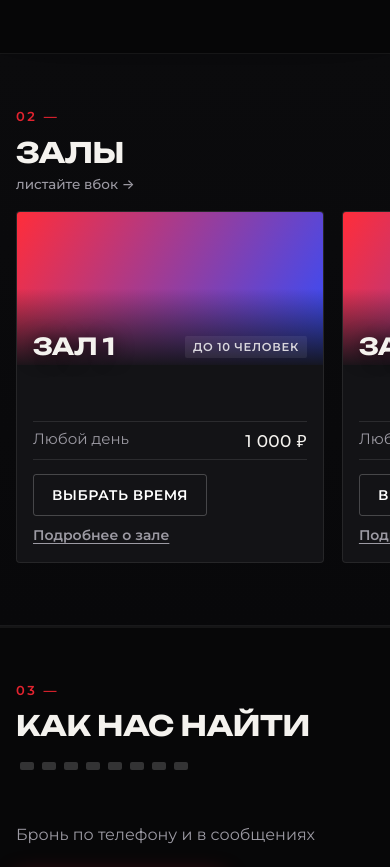
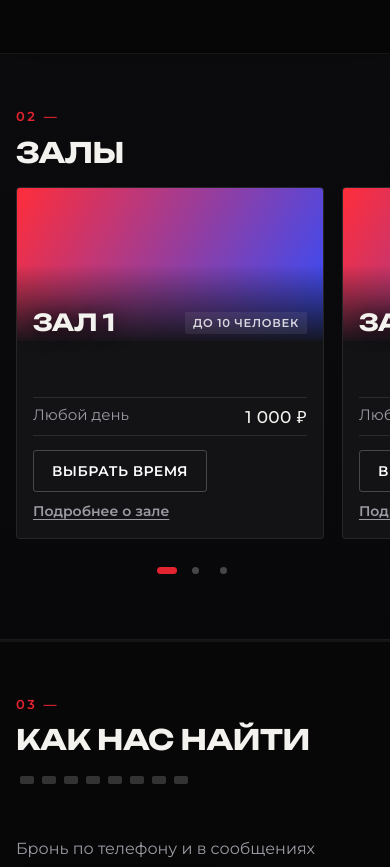
Before and after one commit to adervisdigital-web/booking-preview, a plain HTML site: page index.html in a window 390 px wide. Shown: the part 2572-3439 px from the top of the page. Drawn offline with Linux system fonts and the light colour scheme.

Commit message:
Обновление предпросмотра
Co-Authored-By: Claude Opus 5.5 <noreply@anthropic.com>

```diff
--- a/brand.css
+++ b/brand.css
@@ -119,3 +119,13 @@ h1{font-weight:900;font-size:clamp(38px,6.3vw,108px);line-height:.98;letter-spac
   .hltop .cap{font-size:11.5px;padding:4px 8px}
   .hlist{align-items:stretch}
 }
+
+/* точки под лентой залов (только телефон) */
+.hldots{display:none}
+@media (max-width:760px){
+  .hldots{display:flex;justify-content:center;gap:4px;margin-top:14px}
+  .hldots button{width:24px;height:24px;padding:0;border:0;background:none;display:grid;place-items:center;cursor:pointer}
+  .hldots button::before{content:'';width:7px;height:7px;border-radius:50%;background:rgba(255,255,255,.25);transition:width .2s,background .2s}
+  .hldots button.on::before{width:20px;border-radius:4px;background:var(--neon-r)}
+  #hallsT::after{display:none}
+}
--- a/guest.js
+++ b/guest.js
@@ -497,6 +497,13 @@
   const menuOpen = on => { if (!mnav) return; mnav.hidden = !on; burger.setAttribute('aria-expanded', on); document.body.classList.toggle('menuopen', on); if (on) { const tb = document.querySelector('.topbar'); mnav.style.paddingTop = Math.round((tb ? tb.getBoundingClientRect().bottom : 70) + 14) + 'px'; }
     const tel = $('topTel'), mt = $('mTel'); if (on && tel && mt) { mt.href = tel.href; mt.textContent = tel.textContent; mt.hidden = !tel.textContent; } };
   if (burger) { burger.addEventListener('click', () => menuOpen(mnav.hidden)); mnav.addEventListener('click', ev => { if (ev.target.closest('a') || ev.target === mnav) menuOpen(false); }); }
+  // 19.11 точки-индикатор под залами на телефоне: где ты в ленте и быстрый переход к залу
+  { const list = $('hallList'), dots = $('hlDots'); let n = 0;
+    const draw = () => { const cards = list.querySelectorAll('.hl'); if (cards.length !== n) { n = cards.length; dots.innerHTML = [...cards].map((c, i) => `<button type="button" data-i="${i}" aria-label="${E((c.querySelector('h3') || {}).textContent || 'Зал ' + (i + 1))}"></button>`).join(''); }
+      const w = cards[0] ? cards[0].getBoundingClientRect().width + 14 : 1, i = Math.round(list.scrollLeft / w); dots.querySelectorAll('button').forEach((b, j) => b.classList.toggle('on', j === i)); };
+    if (list && dots) { list.addEventListener('scroll', () => requestAnimationFrame(draw), { passive: true }); new MutationObserver(draw).observe(list, { childList: true });
+      dots.addEventListener('click', ev => { const b = ev.target.closest('button'); if (!b) return; const c = list.querySelectorAll('.hl')[+b.dataset.i]; if (c) list.scrollTo({ left: c.offsetLeft - list.offsetLeft - parseFloat(getComputedStyle(list).paddingLeft || 0), behavior: 'smooth' }); });
+      draw(); } }
   document.addEventListener('keydown', ev => { if (ev.key === 'Escape' && mnav && !mnav.hidden) menuOpen(false); });
   document.addEventListener('keydown', ev => { if ($('hallDlg').open && st.hd && st.hd.items.length > 1 && (ev.key === 'ArrowLeft' || ev.key === 'ArrowRight')) { ev.preventDefault(); hdGo((st.hd.i + (ev.key === 'ArrowRight' ? 1 : -1) + st.hd.items.length) % st.hd.items.length); return; } if (ev.key === 'Escape') { form(false); cbForm(false); rvForm(false); calOpen(false); } });
   $('rvSheet').addEventListener('submit', sendReview);
--- a/index.html
+++ b/index.html
@@ -74,7 +74,7 @@
 
     <section class="block" id="halls" aria-labelledby="hallsT">
       <h2 class="h" id="hallsT">Залы</h2>
-      <div class="hlist" id="hallList"></div>
+      <div class="hlist" id="hallList"></div><div class="hldots" id="hlDots" aria-label="Залы"></div>
     </section>
 
 
```
